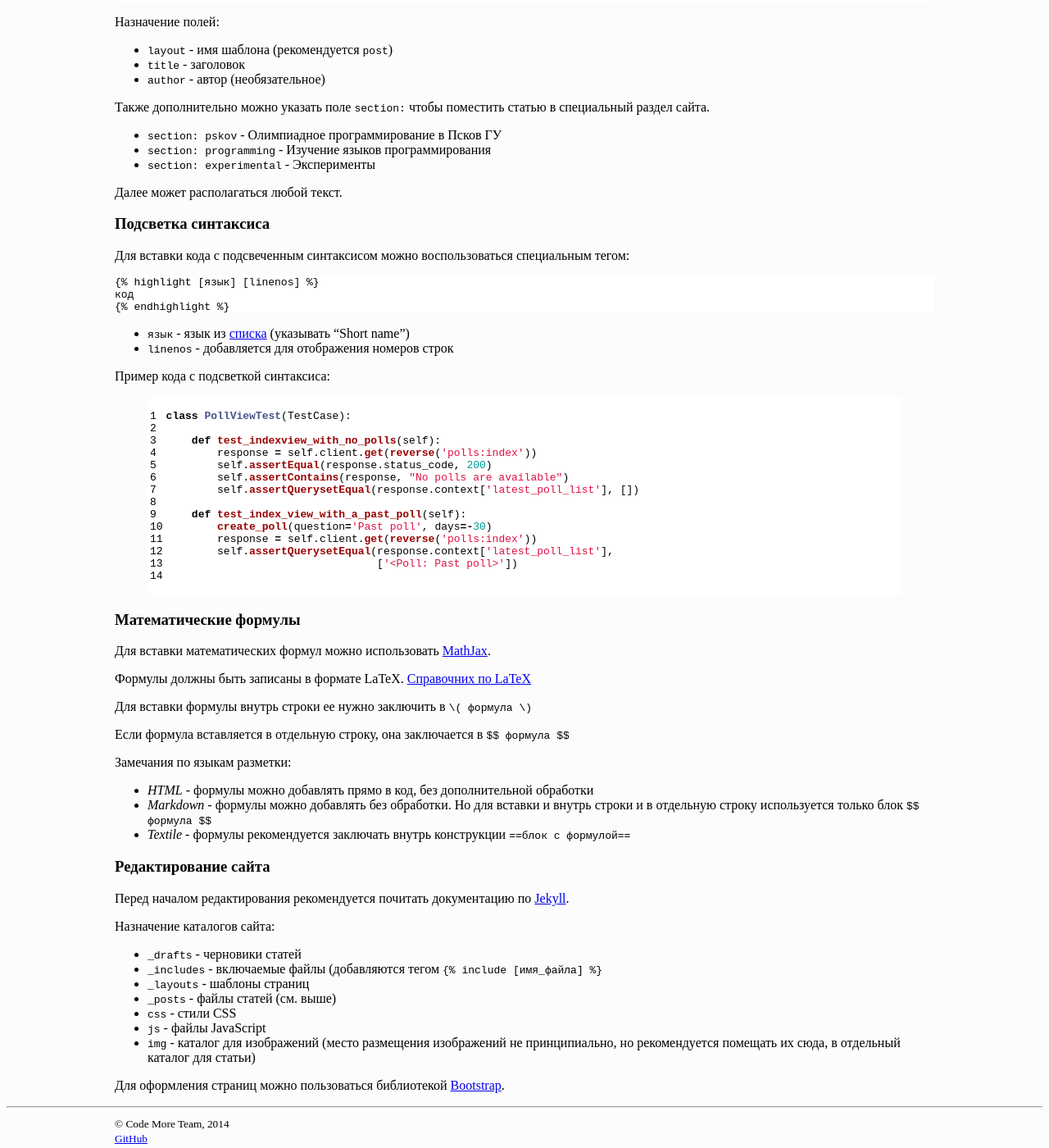
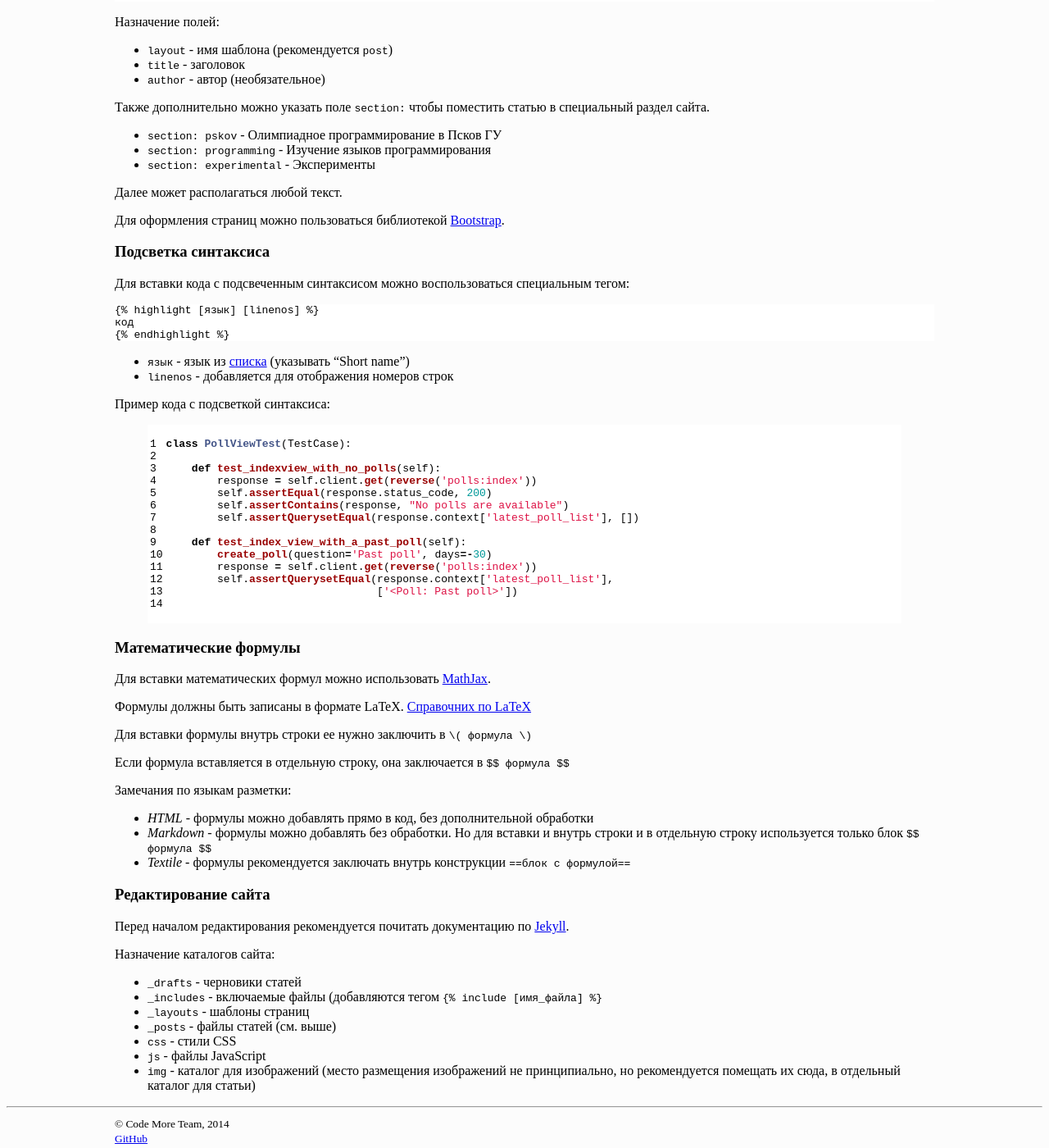
Before and after one commit to codemore-ru/codemore-ru.github.io, a Jekyll site: the page built from _posts/2014-01-19-new-post.md, in a window 1280 px wide and 1400 px high, scrolled down 855 px. Shown: the whole window at 82% size. Built offline with Jekyll 4.4.1, drawn with Linux system fonts in a browser that asks for light colours; part of the change alters nothing that is shown.

```diff
--- a/_posts/2014-01-19-new-post.md
+++ b/_posts/2014-01-19-new-post.md
@@ -49,6 +49,8 @@ author: Alexey Nurgaliev
 * `section: experimental` - Эксперименты
 
 Далее может располагаться любой текст.
+
+Для оформления страниц можно пользоваться библиотекой [Bootstrap](http://getbootstrap.com/).
 
 ### Подсветка синтаксиса
 
@@ -109,5 +111,3 @@ class PollViewTest(TestCase):
 * `css` - стили CSS
 * `js` - файлы JavaScript
 * `img` - каталог для изображений (место размещения изображений не принципиально, но рекомендуется помещать их сюда, в отдельный каталог для статьи)
-
-Для оформления страниц можно пользоваться библиотекой [Bootstrap](http://getbootstrap.com/).
```
